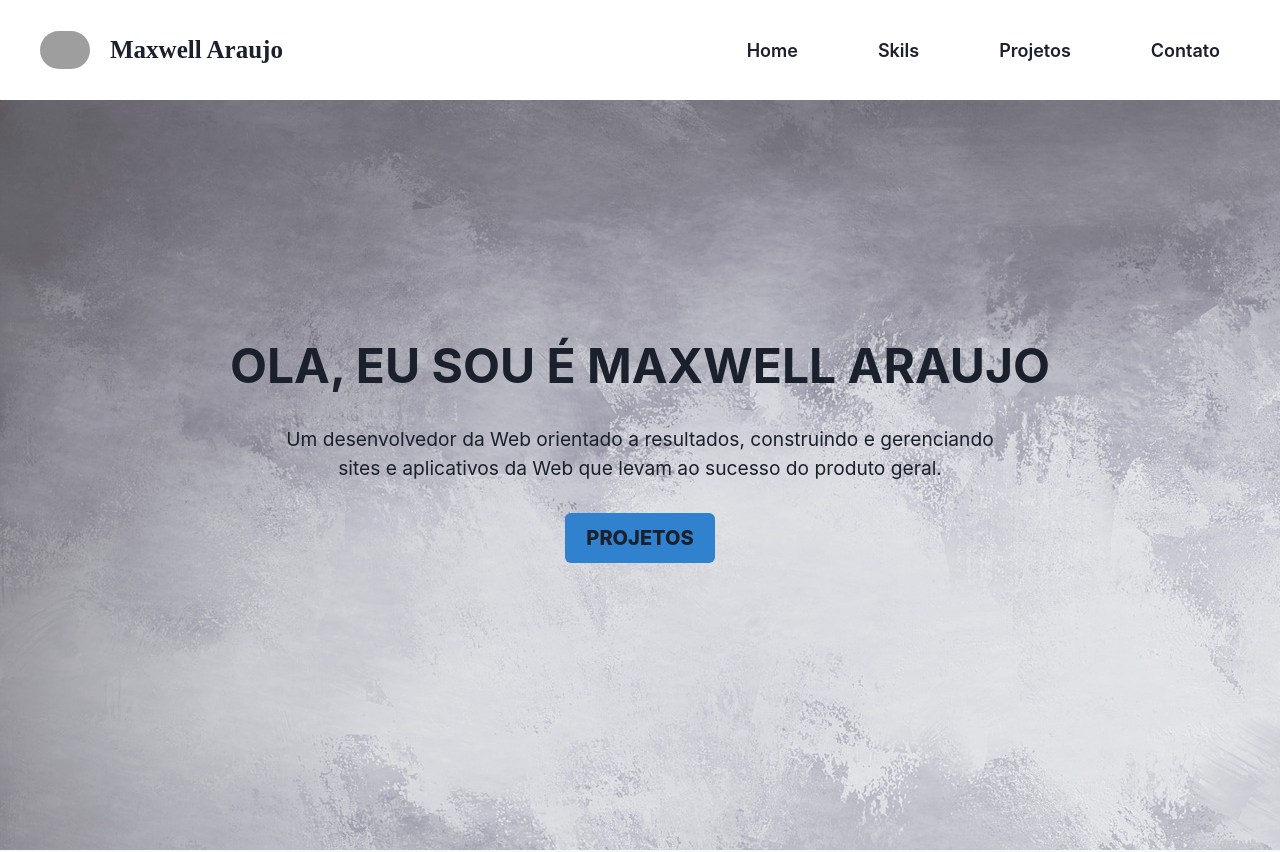
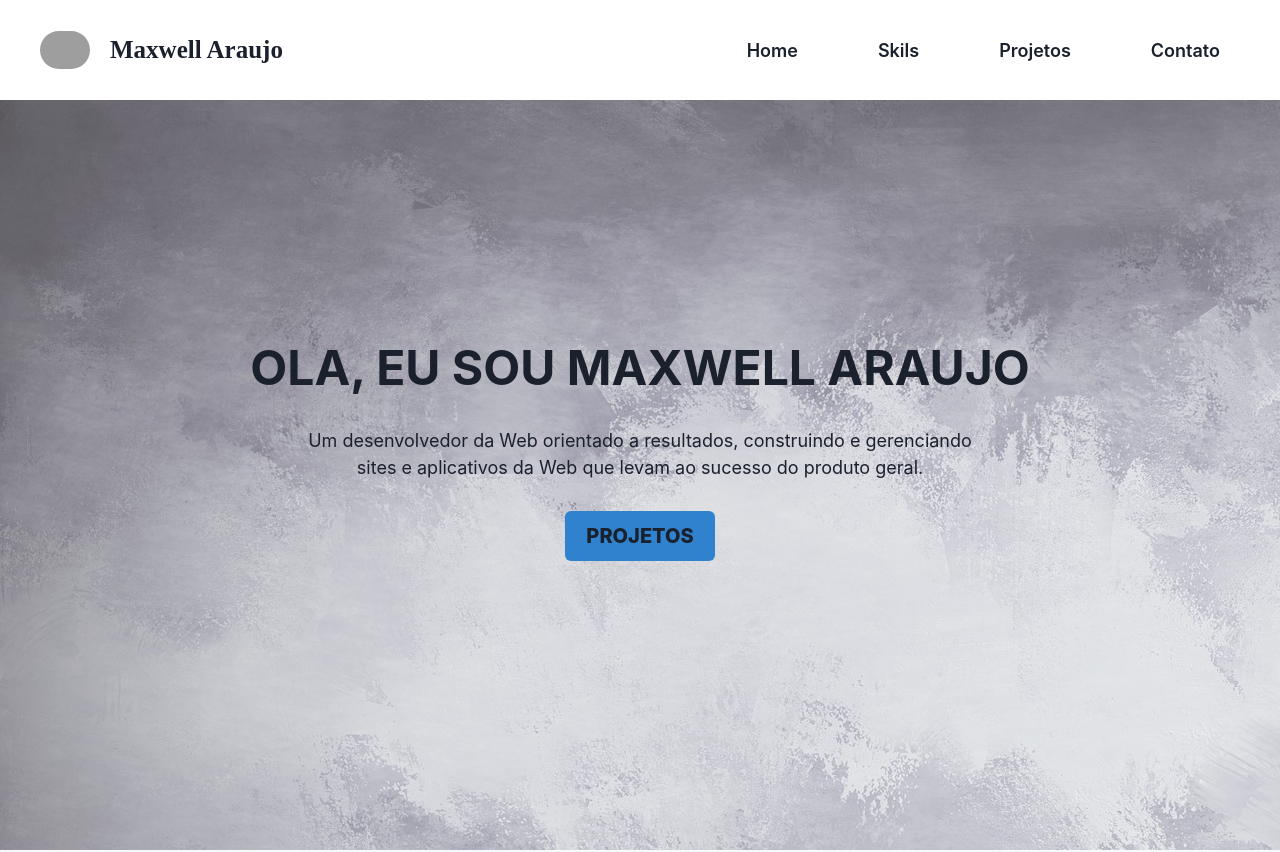
Before and after one commit to maxwellaraujo11/MaxwellAraujoDev, a React (Create React App) app: page / in a window 1280 px wide. Shown: the top 852 px of the page. Built offline with nearby package versions, Linux system fonts and the light colour scheme; grey boxes are pictures that could not be loaded.

Commit message:
Correções em tamanho de textos nos formatos de telas menores

```diff
--- a/src/components/commons/Footer/Footer.js
+++ b/src/components/commons/Footer/Footer.js
@@ -5,9 +5,9 @@ function Footer() {
        <Flex flexDir="column" bg="black" >
             <Flex display={{base: "block", xl: 'flex'}} flexDir={{base:'column', xl: 'row'}} m="0 auto" mt="80px" justifyContent="space-between" width="80%">
 
-                    <Flex flexDir="column" zIndex="9" w={{base:"90%", xl:"50%"}}>
+                    <Flex flexDir="column" zIndex="9" w={{base:"100%", xl:"50%"}}>
 
-                        <Heading color="gray.100" fontSize='3xl'> Maxwell Araujo </Heading>
+                        <Heading color="gray.100" fontSize={{base:"10px", xl:'3xl'}}> Maxwell Araujo </Heading>
                         <Text color="gray.100" fontSize='md' mt={7} >
                             Um desenvolvedor da Web orientado a  resultados, construindo e gerenciando
                             <br/> sites e aplicativos da Web que levam ao sucesso do produto geral.
@@ -59,7 +59,6 @@ function Footer() {
             <Text fontSize='xs' textAlign="center" color="white" mb="10">
             © Direitos autorais 2024. Desenvolvido por <Link color='white' as="b" href='#'>Maxwell Araujo</Link>
             </Text>
-
        </Flex>
     )
 }
--- a/src/components/commons/Main/Home.js
+++ b/src/components/commons/Main/Home.js
@@ -14,17 +14,20 @@ function Home() {
 
             <Heading
                  as='h1'
-                 fontSize={{base: '1.5rem', xl: "3rem", }}
+                 fontSize={{base: '1.2rem', xl: "3rem", }}
+                 overflowWrap="anywhere"
                  noOfLines={1}
                  textTransform="uppercase"
                  textAlign="center"
+                 width={{base:"90%", xl:"100%"}}
+                 margin="0 auto"
             >
-               Ola, eu sou é Maxwell Araujo
+               Ola, eu sou Maxwell Araujo
             </Heading>
 
             <Text
                 textAlign={{base: 'center'}}
-                fontSize={{base: '1.2rem'}}
+                fontSize={{base:'1rem', xl:"lg"}}
                 px={{ base: "15px"}}
                 mt={30}
             >
```
